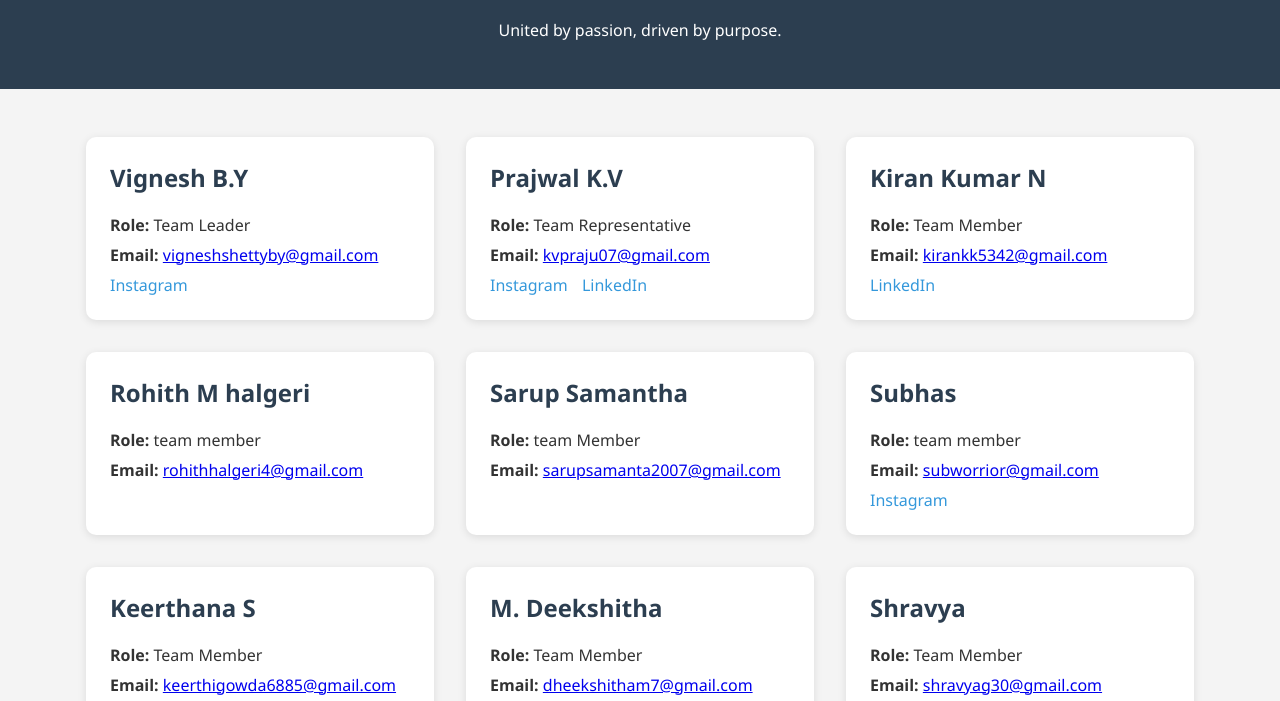
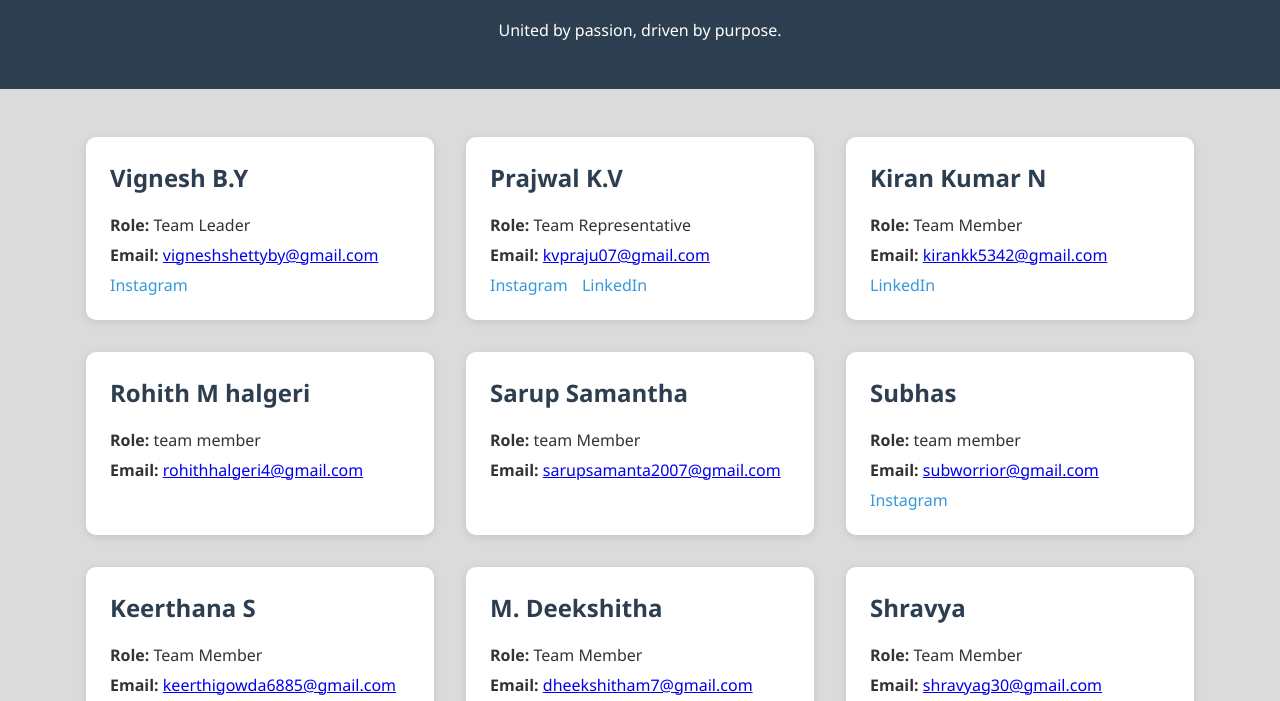
Before and after one commit to prajkv-dev/team-portfolio, a plain HTML site: page index.html in a window 1280 px wide. Shown: the part 99-800 px from the top of the page. Drawn offline with Linux system fonts and the light colour scheme.

Commit message:
Change body background color in style.css
Updated body background color to #dbdbdb.

```diff
--- a/style.css
+++ b/style.css
@@ -2,7 +2,7 @@ body {
   font-family: 'Segoe UI', sans-serif;
   margin: 0;
   padding: 0;
-  background: #f4f4f4;
+  background: #dbdbdb;
   color: #333;
 }
 
@@ -54,4 +54,5 @@ footer {
   padding: 1rem;
   background: #2c3e50;
   color: white;
+
 }
```
